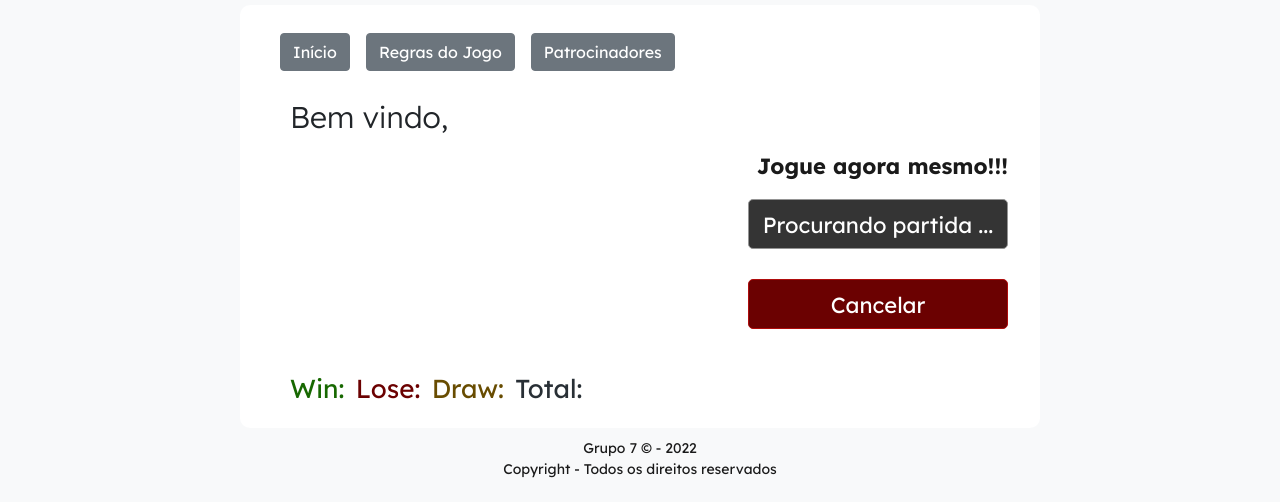
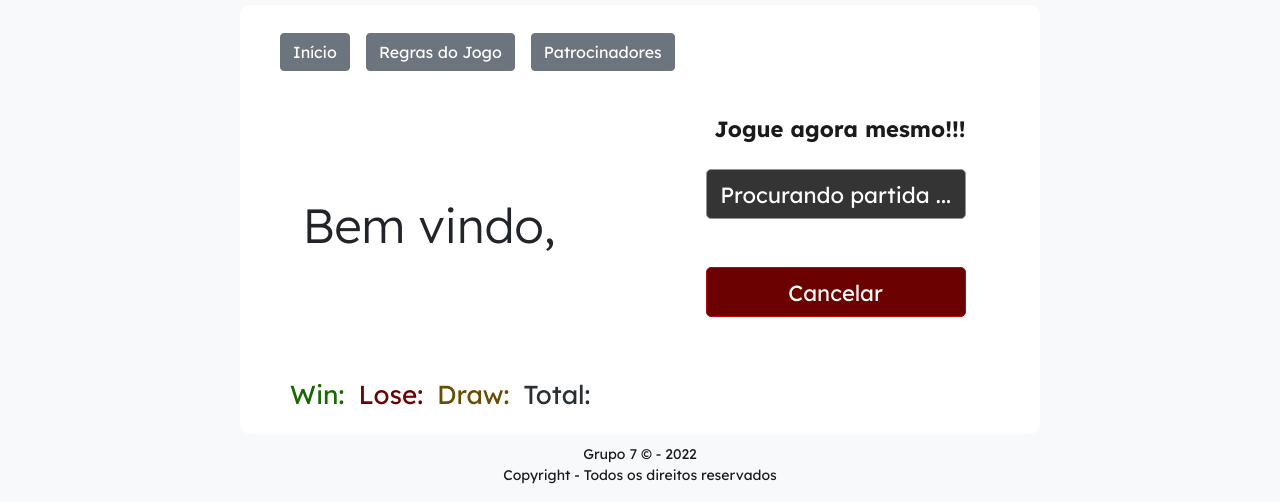
Before and after one commit to alefnsc/frontend_4_em_linha, a website: page Inicio/saguao.html in a window 1280 px wide. Both pictures are taken after a click on the button "Procurar partida". Shown: the part 371-873 px from the top of the page. Drawn offline with nearby package versions, Linux system fonts and the light colour scheme; some packages are replaced by stand-ins of ours; a script that the page names is missing.

Commit message:
correção saguao

```diff
--- a/Inicio/javascript/script.js
+++ b/Inicio/javascript/script.js
@@ -48,13 +48,11 @@ function PostLogin() {
                 window.location.href = "../Crud/index.html";
             }
             else {
-                window.location.href = "saguao.html";
+                window.location.href = "./saguao.html";
             }
         }
         else {
             const objects = JSON.parse(this.responseText);
-            console.log()
-            if (objects['message'])
             Swal.fire(objects['message'])
         }
     }
--- a/Inicio/saguao.html
+++ b/Inicio/saguao.html
@@ -36,13 +36,14 @@
   <nav class="navbar navbar-dark bg-mynav" style="margin-bottom: 50px; ">
     <div class="container-fluid">
       <a class="navbar-brand" href="#">4Lines</a>
-      <button onclick="javascript: sair();"  for="click" class="click-me-exit">Sair</label>
+      <button onclick="javascript: sair();" for="click" class="click-me-exit">Sair</label>
     </div>
   </nav>
   <center>
     <div class="container" style="padding: 20px; margin:0 auto; max-width: 800px; width:100%; display: block;"
       class="py-5 text-center">
-      <img class="d-block mx-auto mb-4" onclick="location.href='./saguao.html'" src="./images/logo.png" alt="Imagem não encontrada" width="150" height="150">
+      <img class="d-block mx-auto mb-4" onclick="location.href='./saguao.html'" src="./images/logo.png"
+        alt="Imagem não encontrada" width="150" height="150">
       <h2>4Lines</h2>
 
     </div>
@@ -61,30 +62,43 @@
               Jogo</button>
           </div>
           <div class="p-2 bd-highlight">
-            <button type="button" class="btn btn-secondary" onclick="location.href='./patrocinadores.html'">Patrocinadores</button>
+            <button type="button" class="btn btn-secondary"
+              onclick="location.href='./patrocinadores.html'">Patrocinadores</button>
           </div>
         </div>
       </div>
+      <table align="center">
+        <tr>
+          <td> <font style="font-weight: 300; text-align: left; font-size: 48px;">Bem vindo,</font><br><font style=" font-weight: 3000; text-align: left; font-size: 72px;" id="nomeUsuario"></font>
+          </td>
+          <td align="right" style="padding-left: 120px; margin-top: 120px;">
+            <div align="right" style="padding-left: 30px;" class="container">
+              <p class="lead" style="font-weight: 1000; text-align: right; font-size: 22px;">Jogue agora mesmo!!!</p>
+              <button align="right" style="margin-right: 0px;" id="botaoJogar" value="Procurar partida" class="click-me"
+                onclick="start()">Procurar partida</button>
+              <br>
+              <button id="botaoCancelar" value="Cancelar" class="click-me-exit"
+                onclick="disconnected('3')">Cancelar</button>
+              <br>
+            </div>
+          </td>
+        </tr>
+      </table>
 
 
-      <div align="left" style="padding-left: 30px; " class="container">
-        <font class="lead" style="font-size:30px;">Bem vindo, <b><div id="nomeUsuario"></div></b></font>
-
-      </div>
-      <div align="right" style="padding-left: 30px;" class="container">
-        <p class="lead" style="font-weight: 1000; text-align: right; font-size: 22px;">Jogue agora mesmo!!!</p>
-        <button align="right" style="margin-right: 0px;" id="botaoJogar" value="Procurar partida"
-          class="click-me" onclick="start()">Procurar partida</button>
-          <br>
-          <button id="botaoCancelar" value="Cancelar" class="click-me-exit" onclick="disconnected('3')">Cancelar</button>
-          <br>
-      </div>
-
       <div align="left" style="padding-left: 30px; margin-top: 10px;" class="container">
-        <font style="color:#176801; font-size: 26px">Win:</font> <b style="font-size: 26px"><div  id="numeroVitorias"></div></b>
-        <font style="color:#6b0101; font-size: 26px">Lose:</font> <b style="font-size: 26px"><div id="numeroDerrotas"></div></b>
-        <font style="color:#684c01; font-size: 26px">Draw:</font> <b style="font-size: 26px"><div id="numeroEmpates"></div></b>
-        <font style="color:#282f35; font-size: 26px">Total:</font> <b style="font-size: 26px"><div id="numeroPartidas"></div></b>
+        <font style="color:#176801; font-size: 26px">Win:</font> <b style="font-size: 26px">
+          <div id="numeroVitorias"></div>
+        </b>
+        <font style="color:#6b0101; font-size: 26px">Lose:</font> <b style="font-size: 26px">
+          <div id="numeroDerrotas"></div>
+        </b>
+        <font style="color:#684c01; font-size: 26px">Draw:</font> <b style="font-size: 26px">
+          <div id="numeroEmpates"></div>
+        </b>
+        <font style="color:#282f35; font-size: 26px">Total:</font> <b style="font-size: 26px">
+          <div id="numeroPartidas"></div>
+        </b>
       </div>
     </div>
 
```
